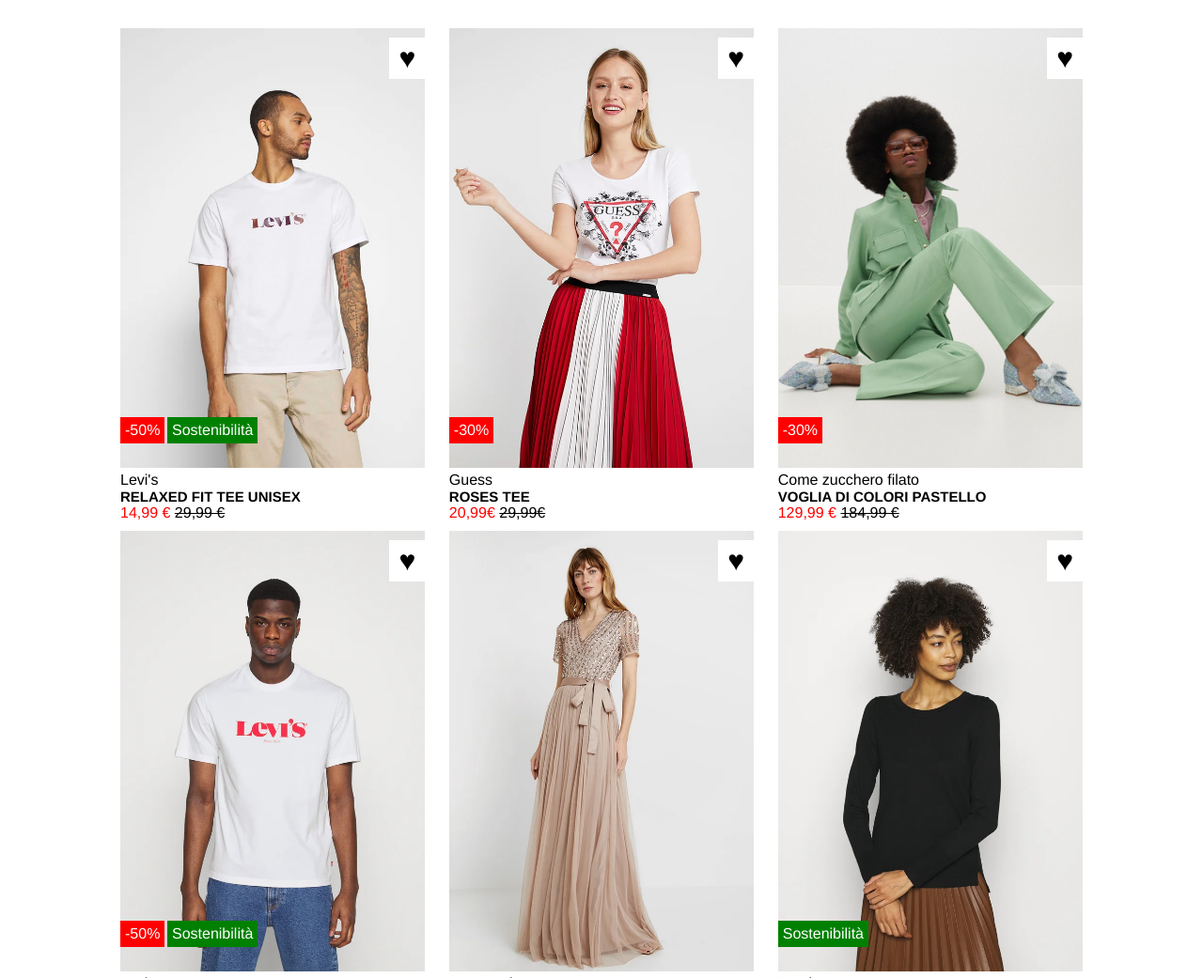
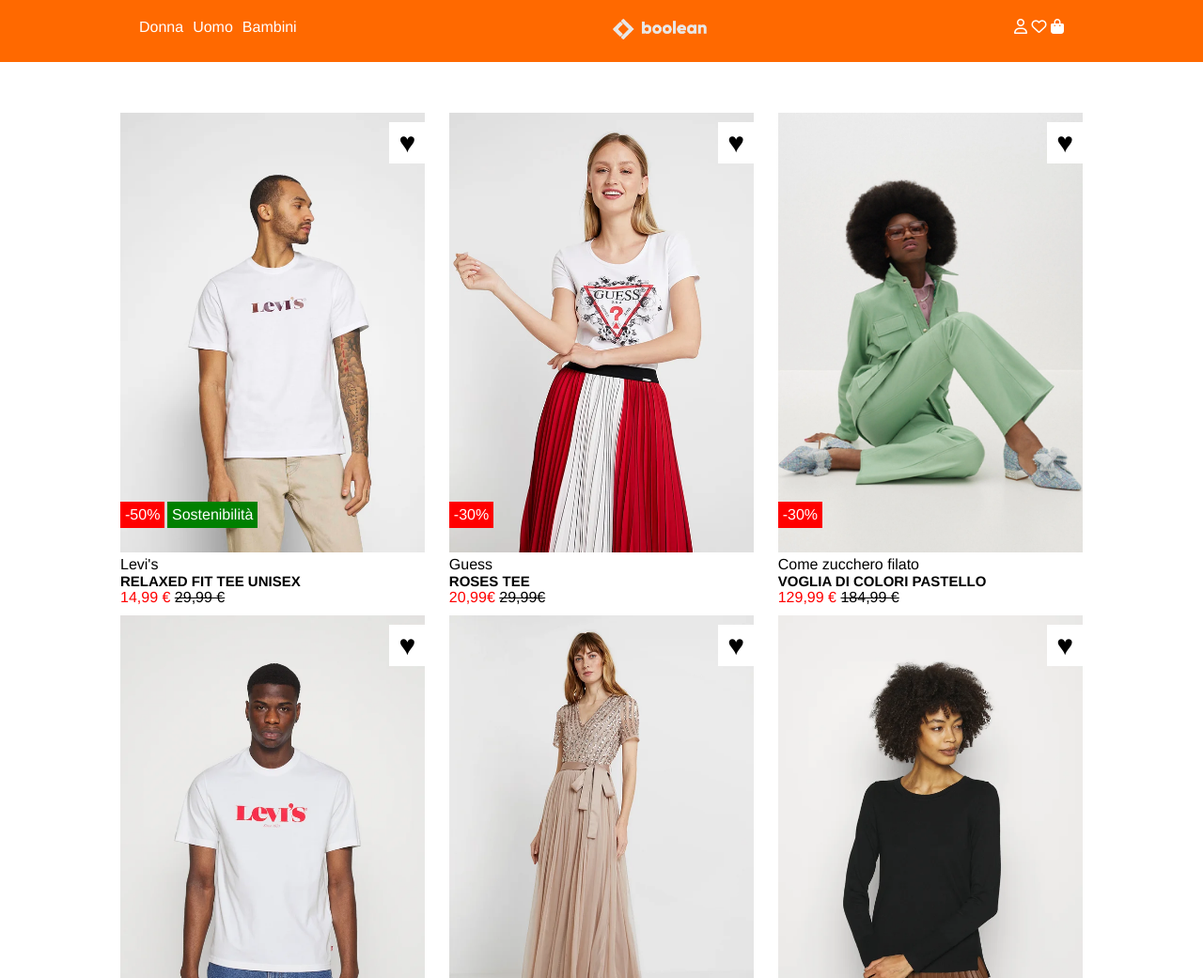
Before and after one commit to MarcoAmantea/html-css-boolando, a plain HTML site: page index.html in a window 1280 px wide. Shown: the top 1041 px of the page at 94% size. Drawn offline with Linux system fonts and the light colour scheme.

Commit message:
feat: header with navbar and position fixed

```diff
--- a/css/style.css
+++ b/css/style.css
@@ -1,3 +1,5 @@
+/*start rules*/
+
 *{
     padding: 0;
     margin: 0;
@@ -13,6 +15,37 @@ img{
     max-width: 100%;
 }
 
+/*Inizio Header*/
+
+header{
+    background-color: hsl(24.71deg 100% 50%);
+    position: fixed;
+    width: 100%;
+    z-index: 999;
+}
+.navbar{
+    padding: 20px;
+    width: 100%;
+    background-color:hsl(24.71deg 100% 50%) ;
+    display: flex;
+    justify-content: space-between;
+}
+ul{
+    list-style: none;
+    display: flex;
+}
+li{
+    margin-right: 10px;
+    color: white;
+}
+a{
+    text-decoration: none;
+    color: inherit;
+}
+.icons{
+
+}
+
 /*inizio cards*/
 
 .row{
@@ -20,13 +53,14 @@ img{
     flex-wrap: wrap;
     row-gap: 10px;
     justify-content: space-between;
+    padding: 120px 0;
 }
 .col{
     width: calc(95%/3);
     min-height: 500px;
 }
 .mg-top{
-    margin-top: 30px;
+    margin-top: 20px;
 }
 .card{
     position: relative;
--- a/index.html
+++ b/index.html
@@ -5,12 +5,33 @@
     <meta charset="UTF-8">
     <meta name="viewport" content="width=device-width, initial-scale=1.0">
     <title>Boolando</title>
+    <link rel="stylesheet" href="https://cdnjs.cloudflare.com/ajax/libs/font-awesome/6.6.0/css/all.min.css"
+        integrity="sha512-Kc323vGBEqzTmouAECnVceyQqyqdsSiqLQISBL29aUW4U/M7pSPA/gEUZQqv1cwx4OnYxTxve5UMg5GT6L4JJg=="
+        crossorigin="anonymous" referrerpolicy="no-referrer" />
     <link rel="stylesheet" href="./css/style.css">
 </head>
 
 <body>
+    <header>
+        <div class="container">
+            <nav class="navbar">
+                <ul>
+                    <li><a href="">Donna</a></li>
+                    <li><a href="">Uomo</a></li>
+                    <li><a href="">Bambini</a></li>
+                </ul>
+                <a href=""><img src="./img/boolean-logo.png" alt="" style="max-width: 100px;"></a>
+                <span>
+                    <a href=""><i class="fa-regular fa-user" style="color: white;"></i></a>
+                    <a href=""><i class="fa-regular fa-heart" style="color: white;"></i></a>
+                    <a href=""><i class="fa-solid fa-bag-shopping" style="color: white;"></i></a>
+                </span>
+
+            </nav>
+        </div>
+    </header>
     <main>
-        <div class="container mg-top">
+        <div class="container">
             <div class="row">
                 <div class="col">
                     <div class="card">
```
